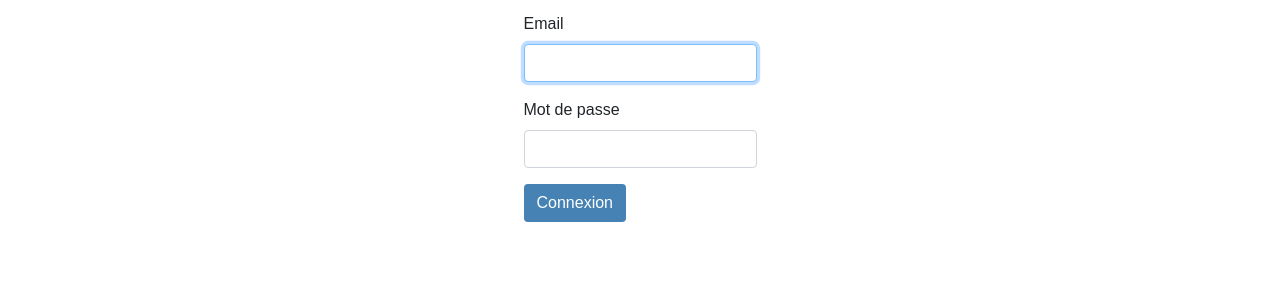
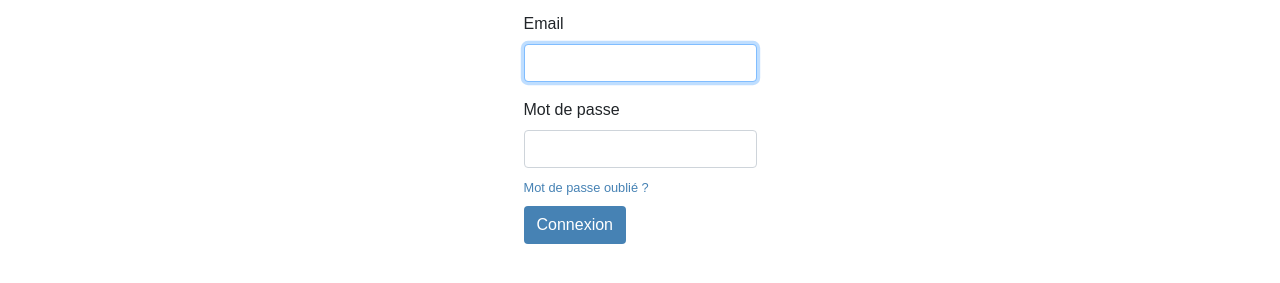
Before and after one commit to benbd5/adminPage, a plain HTML site: page admin/connexion.html in a window 1280 px wide. Shown: the part 131-414 px from the top of the page. Drawn offline with nearby package versions, Linux system fonts and the light colour scheme.

Commit message:
ajout mdp oublié

```diff
--- a/admin/connexion.html
+++ b/admin/connexion.html
@@ -61,12 +61,18 @@
                             autofocus>
                     </div>
 
-                    <div class="form-group">
+                    <div class="form-group" id="connexion">
                         <label for="exampleInputPassword1">Mot de passe</label>
                         <input type="password" class="form-control" id="exampleInputPassword1">
                     </div>
 
-                    <a href="./admin.html" class="btn btn-connexion">Connexion</a>
+                    <div class="mdp">
+                        <small><a href="#">Mot de passe oublié ?</a></small>
+                    </div>
+
+                    <div class="btn-connexion">
+                        <a href="./admin.html" class="btn btn-connexion">Connexion</a>
+                    </div>
 
                 </form>
             </div>
--- a/ressources/css/style.css
+++ b/ressources/css/style.css
@@ -106,6 +106,17 @@ hr {
 }
 
 
+/* ========== CONNEXION ========== */
+.mdp {
+    margin-top: 7px;
+    margin-bottom: 7px;
+}
+
+#connexion {
+    margin-bottom: 0;
+}
+
+
 /* ========== ADMIN ========== */
 a {
     list-style: none;
```
